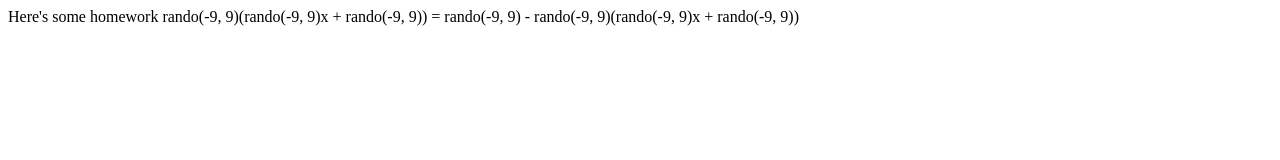
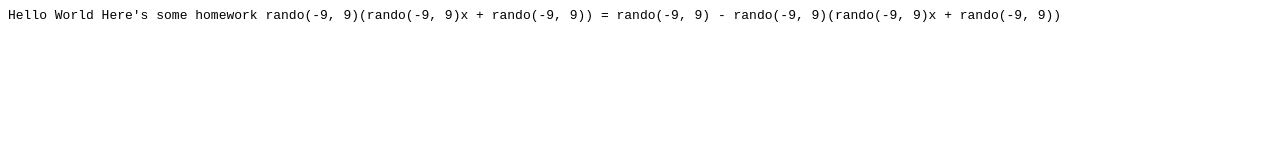
Before and after one commit to BrokenGlassFactory/homeworkrobot, a plain HTML site: page index.html in a window 1280 px wide. Drawn offline with Linux system fonts and the light colour scheme.

Commit message:
Update index.html

```diff
--- a/index.html
+++ b/index.html
@@ -3,8 +3,8 @@
 </head>
 
 <body>
-  <codeHello World
-  <code>Here's some homework
+  <code>Hello World
+  Here's some homework
 
 
   rando(-9, 9)(rando(-9, 9)x + rando(-9, 9)) = rando(-9, 9) - rando(-9, 9)(rando(-9, 9)x + rando(-9, 9))
```
